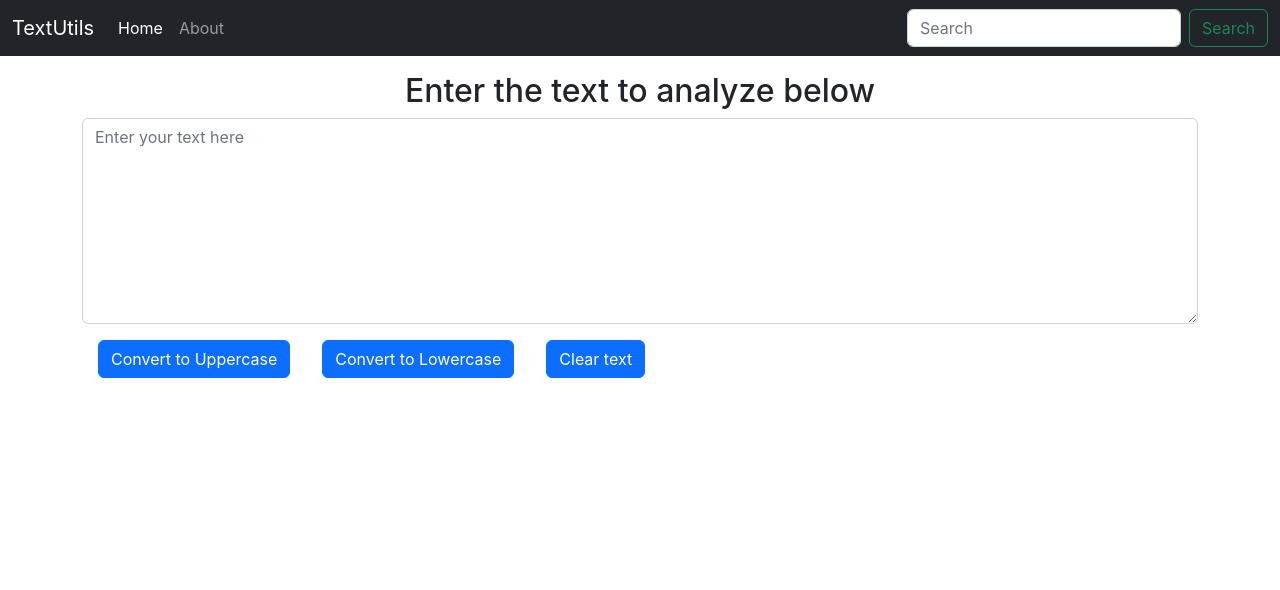
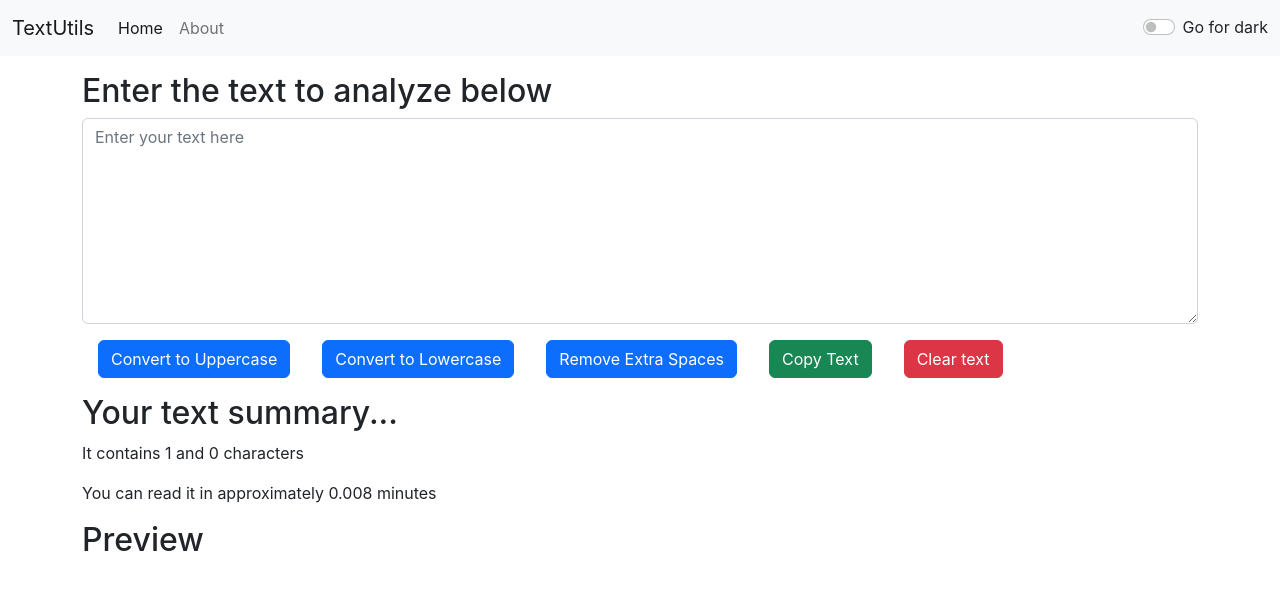
Before and after one commit to Angad-Godara/TextUtlis, a React (Create React App) app: page / in a window 1280 px wide. Shown: the top 590 px of the page. Built offline with nearby package versions, Linux system fonts and the light colour scheme.

Commit message:
ADD: adding dark mode now

```diff
--- a/src/App.css
+++ b/src/App.css
@@ -1,5 +1,5 @@
 .App {
-  text-align: center;
+  /* text-align: center; */
 }
 
 .App-logo {
--- a/src/App.js
+++ b/src/App.js
@@ -2,12 +2,26 @@ import logo from './logo.svg';
 import './App.css';
 import Navbar from './Components/Navbar';
 import TextForm from './Components/TextForm';
+import About from './Components/About';
+import { useState } from 'react';
 
 function App() {
+
+  const [mode, setMode] = useState('light');
+
+  const changeMode = () => {
+    if (mode === 'light') {
+      setMode('dark');
+    } else {
+      setMode('light');
+    }
+  }
+
   return (
     <div className="App">
-      <Navbar />
+      <Navbar mode={mode} changeMode={changeMode} />
       <TextForm title={"Enter the text to analyze below"} />
+      {/* <About /> */}
     </div>
   );
 }
--- /dev/null
+++ b/src/Components/About.js
@@ -0,0 +1,67 @@
+import React, { useState } from 'react'
+
+function About() {
+
+    const [dark, setdark] = useState(false);
+
+    const darkmode = {
+        color: "white",
+        backgroundColor: "black"
+    }
+
+    if (!dark) {
+        darkmode.color = "black";
+        darkmode.backgroundColor = "white";
+    }
+
+    return (
+        <div className='container my-4' style={darkmode}>
+            <h2>About Us</h2>
+            <div className="accordion" id="accordionExample" style={darkmode}>
+                <div className="accordion-item" style={darkmode}>
+                    <h2 className="accordion-header" id="headingOne">
+                        <button className="accordion-button" style={darkmode} type="button" data-bs-toggle="collapse" data-bs-target="#collapseOne" aria-expanded="true" aria-controls="collapseOne">
+                            Accordion Item #1
+                        </button>
+                    </h2>
+                    <div id="collapseOne" className="accordion-collapse collapse show" aria-labelledby="headingOne" data-bs-parent="#accordionExample">
+                        <div className="accordion-body">
+                            <strong>This is the first item's accordion body.</strong> It is shown by default, until the collapse plugin adds the appropriate classNamees that we use to style each element. These classNamees control the overall appearance, as well as the showing and hiding via CSS transitions. You can modify any of this with custom CSS or overriding our default variables. It's also worth noting that just about any HTML can go within the <code>.accordion-body</code>, though the transition does limit overflow.
+                        </div>
+                    </div>
+                </div>
+                <div className="accordion-item" style={darkmode}>
+                    <h2 className="accordion-header" id="headingTwo">
+                        <button style={darkmode} className="accordion-button collapsed" type="button" data-bs-toggle="collapse" data-bs-target="#collapseTwo" aria-expanded="false" aria-controls="collapseTwo">
+                            Accordion Item #2
+                        </button>
+                    </h2>
+                    <div id="collapseTwo" className="accordion-collapse collapse" aria-labelledby="headingTwo" data-bs-parent="#accordionExample">
+                        <div className="accordion-body">
+                            <strong>This is the second item's accordion body.</strong> It is hidden by default, until the collapse plugin adds the appropriate classNamees that we use to style each element. These classNamees control the overall appearance, as well as the showing and hiding via CSS transitions. You can modify any of this with custom CSS or overriding our default variables. It's also worth noting that just about any HTML can go within the <code>.accordion-body</code>, though the transition does limit overflow.
+                        </div>
+                    </div>
+                </div>
+                <div className="accordion-item" style={darkmode}>
+                    <h2 className="accordion-header" id="headingThree">
+                        <button style={darkmode} className="accordion-button collapsed" type="button" data-bs-toggle="collapse" data-bs-target="#collapseThree" aria-expanded="false" aria-controls="collapseThree">
+                            Accordion Item #3
+                        </button>
+                    </h2>
+                    <div id="collapseThree" className="accordion-collapse collapse" aria-labelledby="headingThree" data-bs-parent="#accordionExample">
+                        <div className="accordion-body">
+                            <strong>This is the third item's accordion body.</strong> It is hidden by default, until the collapse plugin adds the appropriate classNamees that we use to style each element. These classNamees control the overall appearance, as well as the showing and hiding via CSS transitions. You can modify any of this with custom CSS or overriding our default variables. It's also worth noting that just about any HTML can go within the <code>.accordion-body</code>, though the transition does limit overflow.
+                        </div>
+                    </div>
+                </div>
+            </div>
+            {
+                !dark ?
+                    <button type="button" onClick={e => setdark(true)} className="btn btn-dark my-3">Dark</button>
+                    : <button type="button" onClick={e => setdark(false)} className="btn btn-light my-3">Light</button>
+            }
+        </div>
+    )
+}
+
+export default About
--- a/src/Components/Navbar.js
+++ b/src/Components/Navbar.js
@@ -1,8 +1,8 @@
 import React from 'react'
 
-function Navbar() {
+function Navbar({ mode, changeMode }) {
     return (
-        <nav className="navbar navbar-expand navbar-dark bg-dark">
+        <nav className={`navbar navbar-expand navbar-${mode} bg-${mode}`}>
             <div className="container-fluid">
                 <a className="navbar-brand" href="/">TextUtils</a>
                 <button className="navbar-toggler" type="button" data-bs-toggle="collapse" data-bs-target="#navbarSupportedContent" aria-controls="navbarSupportedContent" aria-expanded="false" aria-label="Toggle navigation">
@@ -17,10 +17,10 @@ function Navbar() {
                             <a className="nav-link" href="/">About</a>
                         </li>
                     </ul>
-                    <form className="d-flex" role="search">
-                        <input className="form-control me-2" type="search" placeholder="Search" aria-label="Search" />
-                        <button className="btn btn-outline-success" type="submit">Search</button>
-                    </form>
+                    <div className={`form-check form-switch text-${mode === 'light' ? 'dark' : 'light'}`}>
+                        <input className="form-check-input" onClick={changeMode} type="checkbox" role="switch" id="flexSwitchCheckDefault" />
+                        <label className="form-check-label mx-0.5" htmlFor="flexSwitchCheckDefault">Go for dark</label>
+                    </div>
                 </div>
             </div>
         </nav>
--- a/src/Components/TextForm.js
+++ b/src/Components/TextForm.js
@@ -12,11 +12,21 @@ function TextForm({ title }) {
         settext(text.toLowerCase())
     }
 
+    const handleExtraspaces = () => {
+        let newtext = text.split(/[ ] + /); /// --> jhan pr bhi ek ya ek se zyada spaces hongi this logic will spit those elements into an array
+        settext(newtext.join(" "));
+    }
+
+    const handleCopy = () => {
+        navigator.clipboard.writeText(text);
+    }
+
     const handleclear = () => {
         settext('')
     }
 
     return (
+        <>
             <div className='container my-3'>
                 <h2>{title}</h2>
                 <div className="mb-3">
@@ -25,9 +35,19 @@ function TextForm({ title }) {
                 <div className='d-flex'>
                     <button type="button" onClick={handleuppercase} className="btn btn-primary mx-3">Convert to Uppercase</button>
                     <button type="button" onClick={handlelowercase} className="btn btn-primary mx-3">Convert to Lowercase</button>
-                <button type="button" onClick={handleclear} className="btn btn-primary mx-3">Clear text</button>
+                    <button type="button" onClick={handleExtraspaces} className="btn btn-primary mx-3">Remove Extra Spaces</button>
+                    <button type="button" onClick={handleCopy} className="btn btn-success mx-3">Copy Text</button>
+                    <button type="button" onClick={handleclear} className="btn btn-danger mx-3">Clear text</button>
                 </div>
             </div>
+            <div className='container'>
+                <h2>Your text summary...</h2>
+                <p>It contains {text.split(" ").length} and {text.length} characters</p>
+                <p>You can read it in approximately {(0.008 * text.split(" ").length)} minutes</p>
+                <h2>Preview</h2>
+                <p>{text}</p>
+            </div>
+        </>
     )
 }
 
```
Lines whose indentation alone changed are shown as unchanged.
